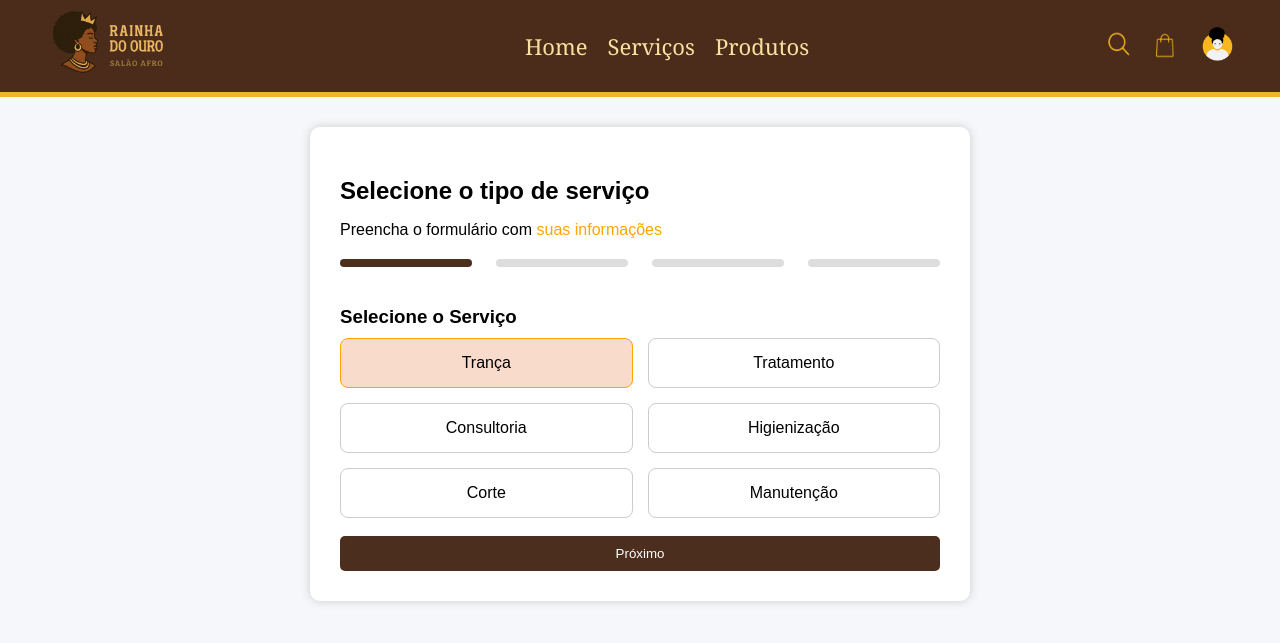
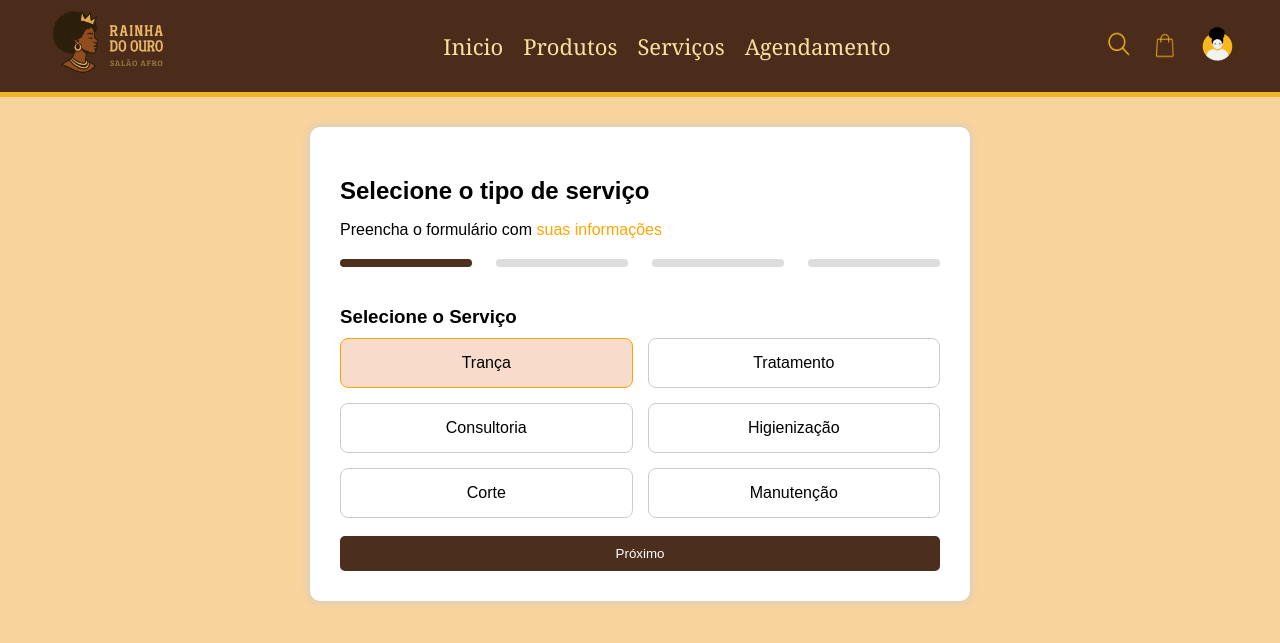
Before and after one commit to victoriafe-sa/Rainha_do_Ouro, a PHP site: page /html/agendamentos.html in a window 1280 px wide. Shown: the top 643 px of the page. Run offline with PHP 8.4, Linux system fonts and the light colour scheme; some libraries are stand-ins or nearby versions.

Commit message:
ajustando links e cores

```diff
--- a/css/agendamentos.css
+++ b/css/agendamentos.css
@@ -1,6 +1,6 @@
 body {
     font-family: Arial, sans-serif;
-    background: #f5f7fa;
+    background: #F8D39C;
     margin: 0 auto;
     padding: 0;
 }
--- a/css/consultar.css
+++ b/css/consultar.css
@@ -1,6 +1,6 @@
 body {
     font-family: sans-serif;
-    background-color: #f7e4c1; /* Light gray background for the body */
+    background-color: #F8D39C; /* Light gray background for the body */
     display: flex;
     flex-direction: column; /* Arrange content in a column */
     align-items: center; /* Center horizontally */
--- a/css/editar.css
+++ b/css/editar.css
@@ -1,6 +1,6 @@
     /* ====== Estilo Geral ====== */
     body {
-        background-color: #f7e4c1;
+        background-color: #F8D39C;
         font-family: 'Segoe UI', Tahoma, Geneva, Verdana, sans-serif;
         color: #2e1e0f;
         margin: 0;
--- a/css/prod_serv_php.css
+++ b/css/prod_serv_php.css
@@ -1,6 +1,6 @@
 /* ====== Estilo Geral ====== */
 body {
-    background-color: #f7e4c1;
+    background-color: #F8D39C;
     font-family: 'Segoe UI', Tahoma, Geneva, Verdana, sans-serif;
     color: #2e1e0f;
     margin: 0;
--- a/html/agendamentos.html
+++ b/html/agendamentos.html
@@ -4,9 +4,10 @@
 <head>
     <meta charset="UTF-8">
     <meta name="viewport" content="width=device-width, initial-scale=1.0">
-    <title>Agendamento - Salão Rainha do Ouro</title>
+    <title>Agendamento | Rainha do Ouro</title>
     <link rel="stylesheet" href="../css/agendamentos.css">
     <link rel="stylesheet" href="../css/dahboard_adm.css">
+    <link rel="shortcut icon" type="imagex/png" href="../img/RAINHA DO OURO.ico">
     <script src="https://unpkg.com/akar-icons-fonts"></script>
 </head>
 
@@ -17,15 +18,16 @@
         </div>
         <nav>
             <ul>
-                <li><a href="#">Home</a></li>
-                <li><a href="#">Serviços</a></li>
+                <li><a href="../html/pagina_inicial.html">Inicio</a></li>
                 <li><a href="../html/produtos.html">Produtos</a></li>
+                <li><a href="../html/servicos.html">Serviços</a></li>
+                <li><a href="../html/agendamentos.html">Agendamento</a></li>
             </ul>
         </nav>
         <div class="icons">
             <a href="#"><img src="../img/lupa.png" alt="Buscar"></a>
-            <a href="#"><img src="../img/carrinho.png " alt="Carrinho"></a>
-            <a href="#"><img src="../img/perfil.png" alt="Perfil"></a>
+            <a href="../html/carrinho.html"><img src="../img/carrinho.png" alt="Carrinho"></a>
+            <a href="../html/perfil_usuario.html"><img src="../img/perfil.png" alt="Perfil"></a>
         </div>
     </header>
     <div id="sidebar-container"></div>
--- a/html/carrinho.html
+++ b/html/carrinho.html
@@ -24,8 +24,8 @@
         </nav>
         <div class="icons">
             <a href="#"><img src="../img/lupa.png" alt="Buscar"></a>
-            <a href="../html/carrinho.html"><img src="../img/carrinho.png " alt="Carrinho"></a>
-            <a href=""><img src="../img/perfil.png" alt="Perfil"></a>
+            <a href="../html/carrinho.html"><img src="../img/carrinho.png" alt="Carrinho"></a>
+            <a href="../html/perfil_usuario.html"><img src="../img/perfil.png" alt="Perfil"></a>
         </div>
     </header>
     <h2 class="pageName">Carrinho</h2>
--- a/html/produtos.html
+++ b/html/produtos.html
@@ -20,11 +20,12 @@
                 <li><a href="../html/produtos.html">Produtos</a></li>
                 <li><a href="../html/servicos.html">Serviços</a></li>
                 <li><a href="../html/agendamentos.html">Agendamento</a></li>
+            </ul>
         </nav>
         <div class="icons">
             <a href="#"><img src="../img/lupa.png" alt="Buscar"></a>
-            <a href="../html/carrinho.html"><img src="../img/carrinho.png " alt="Carrinho"></a>
-            <a href=""><img src="../img/perfil.png" alt="Perfil"></a>
+            <a href="../html/carrinho.html"><img src="../img/carrinho.png" alt="Carrinho"></a>
+            <a href="../html/perfil_usuario.html"><img src="../img/perfil.png" alt="Perfil"></a>
         </div>
     </header>
 
--- a/html/servicos.html
+++ b/html/servicos.html
@@ -24,8 +24,8 @@
         </nav>
         <div class="icons">
             <a href="#"><img src="../img/lupa.png" alt="Buscar"></a>
-            <a href="../html/carrinho.html"><img src="../img/carrinho.png " alt="Carrinho"></a>
-            <a href=""><img src="../img/perfil.png" alt="Perfil"></a>
+            <a href="../html/carrinho.html"><img src="../img/carrinho.png" alt="Carrinho"></a>
+            <a href="../html/perfil_usuario.html"><img src="../img/perfil.png" alt="Perfil"></a>
         </div>
     </header>
 
```
Also changed, not shown: html/produtos.php (+5 -2 lines).
